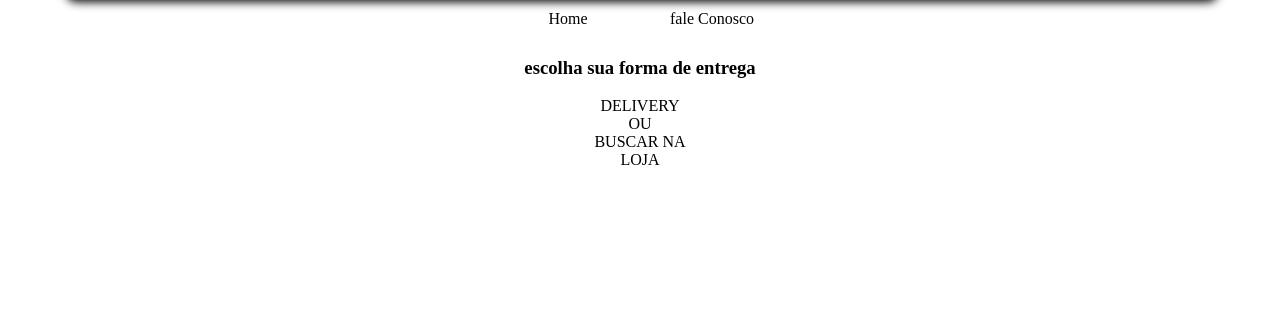
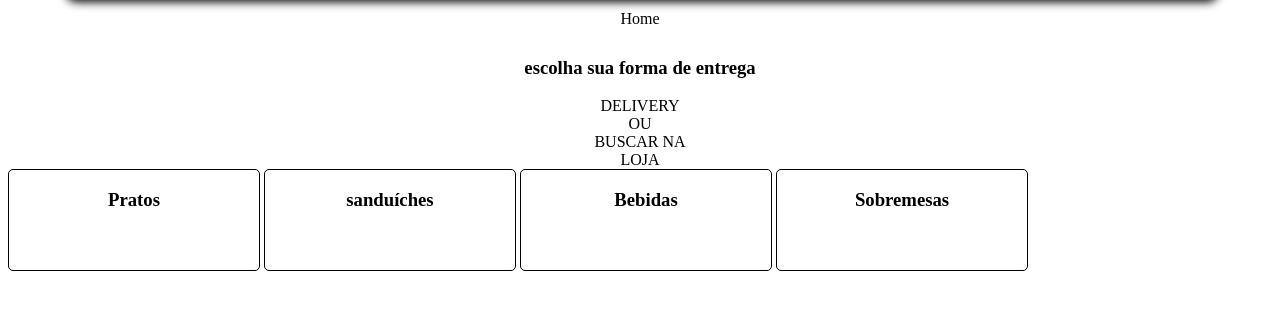
Before and after one commit to MathCantanhede/Meu-Lanche, a plain HTML site: page cardapio.html in a window 1280 px wide. Shown: the part 92-402 px from the top of the page. Drawn offline with Linux system fonts and the light colour scheme.

Commit message:
Atualizações

```diff
--- a/cardapio.html
+++ b/cardapio.html
@@ -16,9 +16,6 @@
         <a href="index.html">
             <p>Home</p>
         </a>
-        <a href="">
-            <p>fale Conosco</p>
-        </a>
     </div>
     <nav class="entrega">
         <h3>escolha sua forma de entrega</h3>
@@ -30,6 +27,22 @@
             BUSCAR NA LOJA
         </div>
     </nav>
+    <main>
+        <Section>
+            <div id="opt">
+                <h3>Pratos</h3>
+            </div>
+            <div id="opt">
+                <h3>sanduíches</h3>
+            </div>
+            <div id="opt">
+                <h3>Bebidas</h3>
+            </div>
+            <div id="opt">
+                <h3>Sobremesas</h3>
+            </div>
+        </Section>
+    </main>
 
 </body>
 </html>
--- a/style.css
+++ b/style.css
@@ -49,3 +49,13 @@ div#b:hover{
     background: rgba(139, 0, 0, 0.781);
     color:white;
 }
+div#opt{
+    display: inline-block;
+    border: 1px solid black;
+    width: 250px;
+    height: 100px;
+    border-radius: 5px;
+}
+h3{
+    text-align: center;
+}
```
